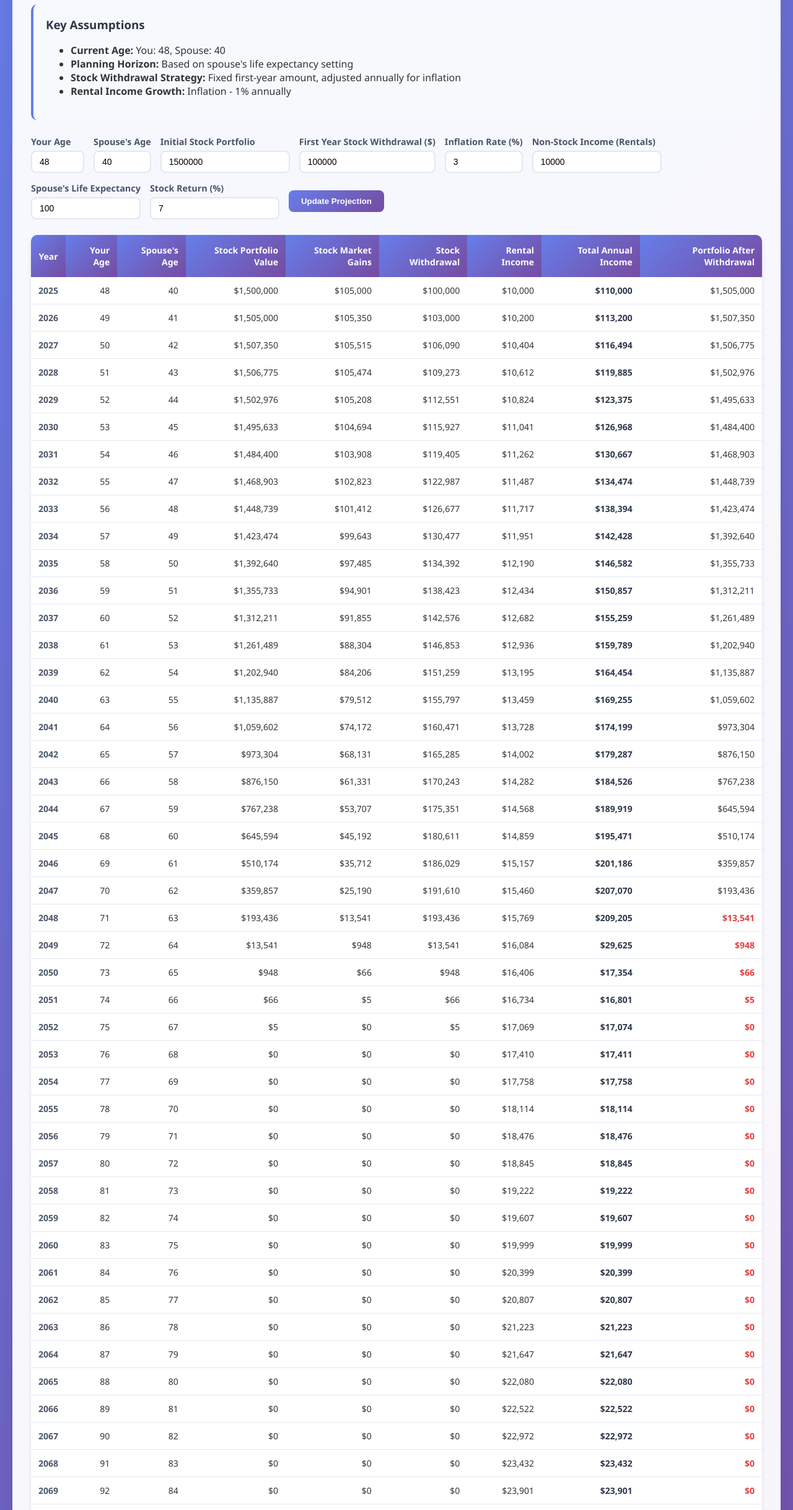
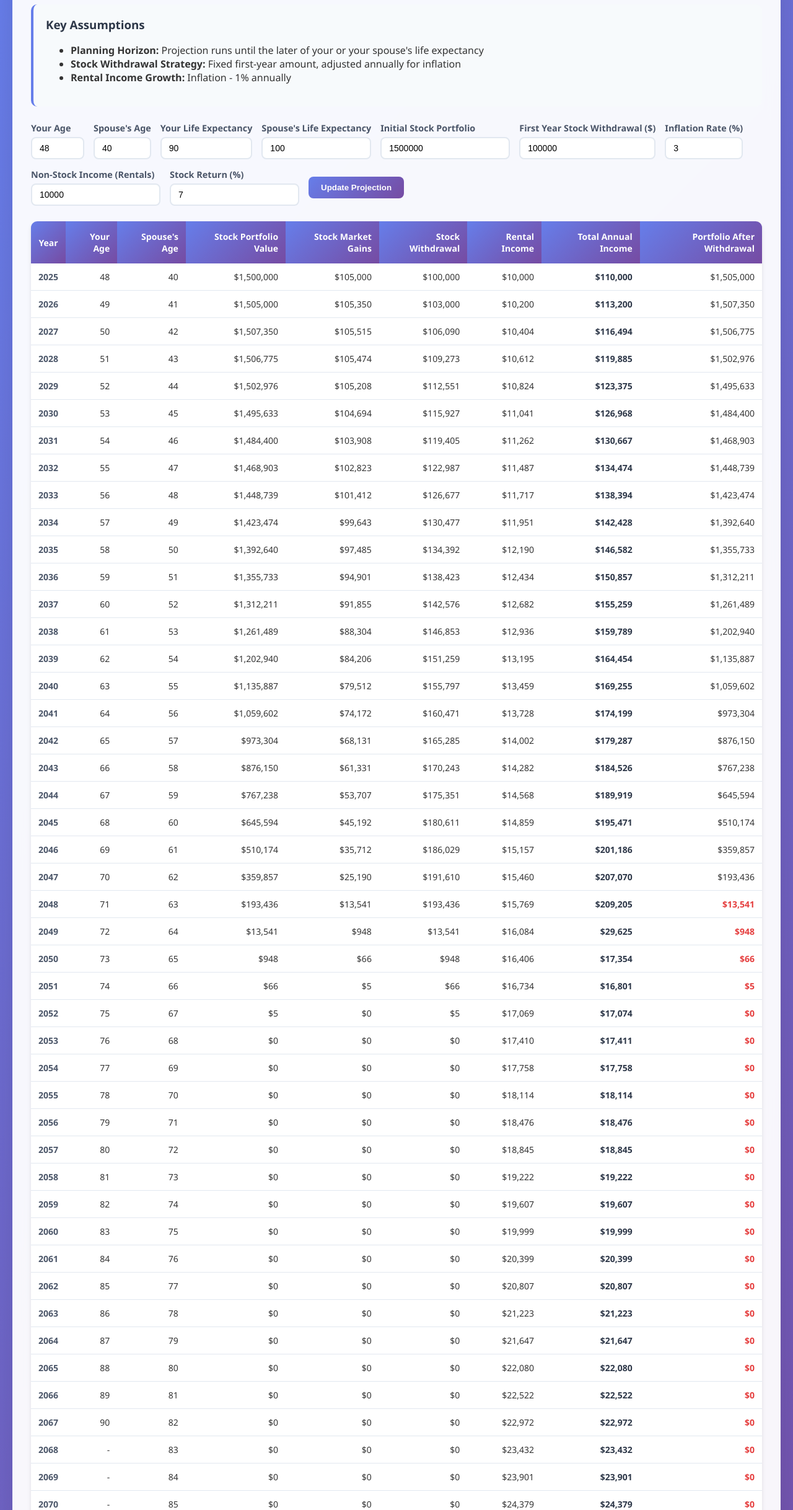
Before and after one commit to poulh/Retirement-Calculator, a plain HTML site: page index.html in a window 1280 px wide. Shown: the part 125-2561 px from the top of the page at 62% size. Drawn offline with Linux system fonts and the light colour scheme.

Commit message:
update projection to whichever spouse lives the longest

```diff
--- a/index.html
+++ b/index.html
@@ -152,8 +152,7 @@
         <div class="assumptions">
             <h3>Key Assumptions</h3>
             <ul>
-                <li><strong>Current Age:</strong> You: 48, Spouse: 40</li>
-                <li><strong>Planning Horizon:</strong> Based on spouse's life expectancy setting</li>
+                <li><strong>Planning Horizon:</strong> Projection runs until the later of your or your spouse's life expectancy</li>
                 <li><strong>Stock Withdrawal Strategy:</strong> Fixed first-year amount, adjusted annually for inflation</li>
                 <li><strong>Rental Income Growth:</strong> Inflation - 1% annually</li>
             </ul>
@@ -167,6 +166,14 @@
             <div class="control-group">
                 <label>Spouse's Age</label>
                 <input type="number" id="spouseAge" value="40" step="1" min="18" max="120">
+            </div>
+            <div class="control-group">
+                <label>Your Life Expectancy</label>
+                <input type="number" id="yourLifeExpectancy" value="90" step="1" min="60" max="120">
+            </div>
+            <div class="control-group">
+                <label>Spouse's Life Expectancy</label>
+                <input type="number" id="spouseLifeExpectancy" value="100" step="1" min="60" max="120">
             </div>
             <div class="control-group">
                 <label>Initial Stock Portfolio</label>
@@ -183,10 +190,6 @@
             <div class="control-group">
                 <label>Non-Stock Income (Rentals)</label>
                 <input type="number" id="additionalIncome" value="10000" step="1000">
-            </div>
-            <div class="control-group">
-                <label>Spouse's Life Expectancy</label>
-                <input type="number" id="spouseLifeExpectancy" value="100" step="1" min="80" max="110">
             </div>
             <div class="control-group">
                 <label>Stock Return (%)</label>
--- a/main.js
+++ b/main.js
@@ -10,15 +10,18 @@ function formatCurrency(amount) {
 function updateTable() {
     const yourAge = parseInt(document.getElementById('yourAge').value);
     const spouseAge = parseInt(document.getElementById('spouseAge').value);
+    const yourLifeExpectancy = parseInt(document.getElementById('yourLifeExpectancy').value);
+    const spouseLifeExpectancy = parseInt(document.getElementById('spouseLifeExpectancy').value);
     const initialValue = parseFloat(document.getElementById('initialValue').value);
     const firstYearWithdrawal = parseFloat(document.getElementById('firstYearWithdrawal').value);
     const inflationRate = parseFloat(document.getElementById('inflationRate').value) / 100;
     const initialAdditionalIncome = parseFloat(document.getElementById('additionalIncome').value);
     const stockReturn = parseFloat(document.getElementById('stockReturn').value) / 100;
-    const spouseLifeExpectancy = parseInt(document.getElementById('spouseLifeExpectancy').value);
 
-    const planningYears = spouseLifeExpectancy - spouseAge + 1; // Use input spouse's age
-    console.log(`Planning for ${planningYears} years until wife's life expectancy of ${spouseLifeExpectancy}`);
+    // Calculate years left for each person
+    const yourYearsLeft = yourLifeExpectancy - yourAge + 1;
+    const spouseYearsLeft = spouseLifeExpectancy - spouseAge + 1;
+    const planningYears = Math.max(yourYearsLeft, spouseYearsLeft);
 
     const tableBody = document.getElementById('tableBody');
     const summary = document.getElementById('summary');
@@ -33,11 +36,9 @@ function updateTable() {
     let yearsUntilDepletion = 0;
 
     for (let year = 0; year < planningYears; year++) {
-        // Rental income grows at inflation - 1%
         const rentalGrowthRate = Math.max(0, inflationRate - 0.01);
         const rentalIncome = initialAdditionalIncome * Math.pow(1 + rentalGrowthRate, year);
 
-        // Stock withdrawal grows with inflation
         const stockWithdrawal = Math.min(
             firstYearWithdrawal * Math.pow(1 + inflationRate, year),
             portfolioValue
@@ -49,15 +50,14 @@ function updateTable() {
 
         const row = document.createElement('tr');
 
-        // Calculate market gains and net change
         const marketGains = portfolioValue * stockReturn;
         const netChange = marketGains - stockWithdrawal;
         const portfolioAfterWithdrawal = Math.max(0, portfolioValue + netChange);
-        console.log(`Year ${currentYear + year}: Portfolio after withdrawal: ${portfolioAfterWithdrawal}, Market gains: ${marketGains}, Stock withdrawal: ${stockWithdrawal}, Rental income: ${rentalIncome}`);
+
         row.innerHTML = `
             <td>${currentYear + year}</td>
-            <td>${currentYourAge + year}</td>
-            <td>${currentSpouseAge + year}</td>
+            <td>${currentYourAge + year <= yourLifeExpectancy ? currentYourAge + year : '-'}</td>
+            <td>${currentSpouseAge + year <= spouseLifeExpectancy ? currentSpouseAge + year : '-'}</td>
             <td>${formatCurrency(portfolioValue)}</td>
             <td class="${marketGains >= 0 ? '' : 'negative'}">${formatCurrency(marketGains)}</td>
             <td>${formatCurrency(stockWithdrawal)}</td>
@@ -73,14 +73,11 @@ function updateTable() {
         }
 
         portfolioValue = portfolioAfterWithdrawal;
-
     }
 
-    // Calculate the real issue
-    const realStockReturn = stockReturn - inflationRate; // Real return after inflation
+    const realStockReturn = stockReturn - inflationRate;
     const impliedWithdrawalRate = firstYearWithdrawal / initialValue;
 
-    // Update summary
     summary.innerHTML = `
         <div class="summary-card">
             <h4>Years Until Stock Depletion</h4>
```
